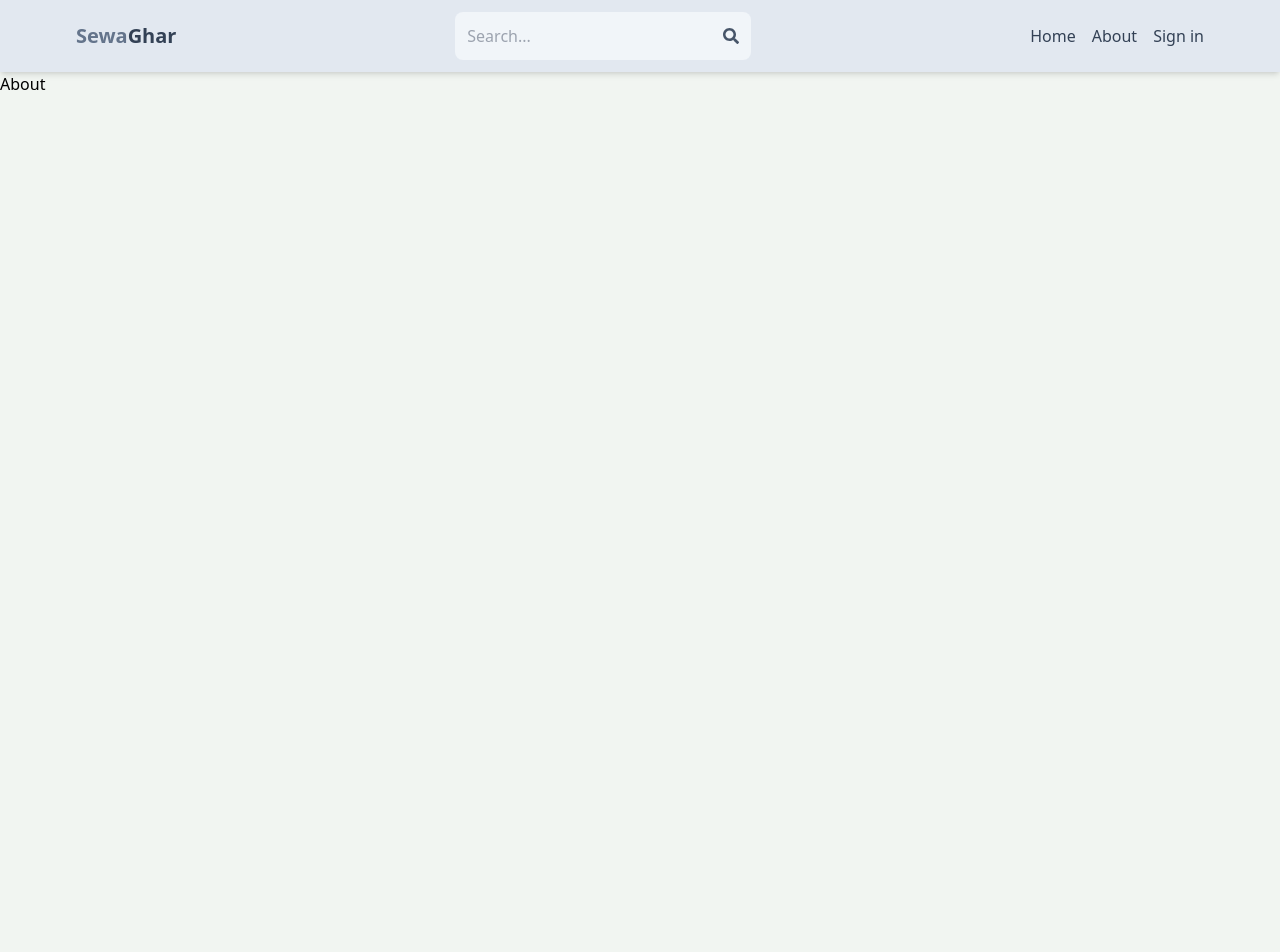
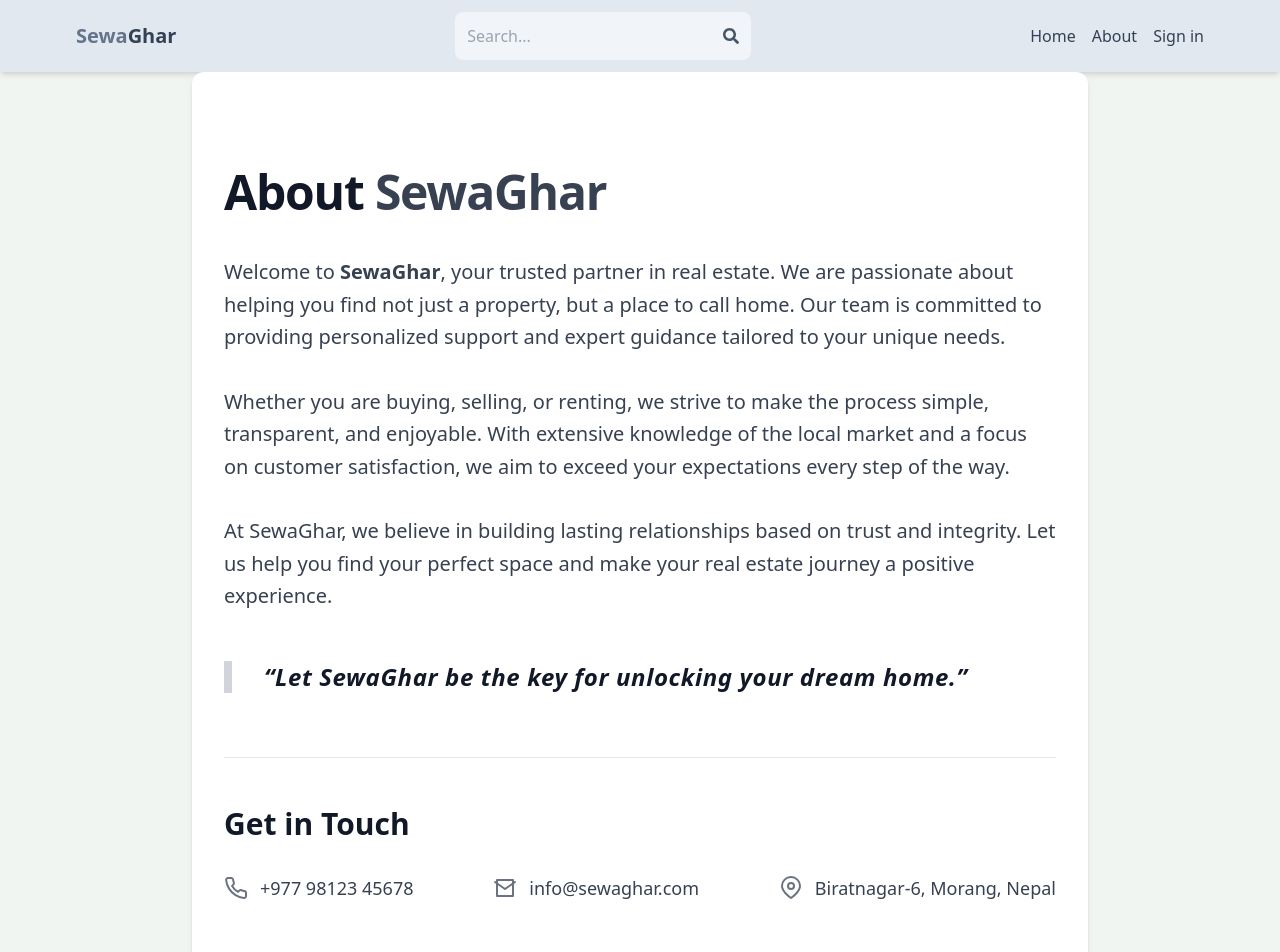
Before and after one commit to Mern-estate/mern-estate, a React (Vite) app in the folder client/: page /about in a window 1280 px wide. Shown: the top 952 px of the page. Before the commit the page ends 800 px from the top, so only its background shows below. Built offline with nearby package versions, Linux system fonts and the light colour scheme; no server answers.

Commit message:
complete about page

```diff
--- a/client/src/pages/About.jsx
+++ b/client/src/pages/About.jsx
@@ -1,7 +1,101 @@
-import React from 'react'
+import React from 'react';
 
 export default function About() {
   return (
-    <div>About</div>
-  )
+    <div className="max-w-4xl mx-auto px-8 py-24 bg-white rounded-xl shadow-md">
+      <div className="opacity-0 animate-fadeIn animation-delay-200">
+        <h1 className="text-5xl font-extrabold mb-10 text-gray-900 tracking-tight">
+          About <span className="text-gray-700">SewaGhar</span>
+        </h1>
+
+        <p className="mb-8 text-xl text-gray-700 leading-relaxed">
+          Welcome to <strong>SewaGhar</strong>, your trusted partner in real estate. We are passionate about helping you find not just a property, but a place to call home. Our team is committed to providing personalized support and expert guidance tailored to your unique needs.
+        </p>
+
+        <p className="mb-8 text-xl text-gray-700 leading-relaxed">
+          Whether you are buying, selling, or renting, we strive to make the process simple, transparent, and enjoyable. With extensive knowledge of the local market and a focus on customer satisfaction, we aim to exceed your expectations every step of the way.
+        </p>
+
+        <p className="mb-12 text-xl text-gray-700 leading-relaxed">
+          At SewaGhar, we believe in building lasting relationships based on trust and integrity. Let us help you find your perfect space and make your real estate journey a positive experience.
+        </p>
+
+        <blockquote className="text-gray-900 italic border-l-8 border-gray-300 pl-8 text-2xl font-semibold tracking-wide mb-16">
+          “Let <strong>SewaGhar</strong> be the key for unlocking your dream home.”
+        </blockquote>
+
+        {/* Contact Us Section */}
+        <div className="border-t border-gray-200 pt-12">
+          <h2 className="text-3xl font-semibold text-gray-900 mb-8">Get in Touch</h2>
+
+          <div className="flex flex-col md:flex-row md:justify-between md:space-x-12 text-gray-700 text-lg">
+            <div className="flex items-center mb-6 md:mb-0">
+              <svg
+                className="w-6 h-6 mr-3 text-gray-500"
+                fill="none"
+                stroke="currentColor"
+                strokeWidth="2"
+                strokeLinecap="round"
+                strokeLinejoin="round"
+                viewBox="0 0 24 24"
+                aria-hidden="true"
+              >
+                <path d="M22 16.92v3a2 2 0 0 1-2.18 2 19.86 19.86 0 0 1-8.63-3.07 19.5 19.5 0 0 1-6-6 19.86 19.86 0 0 1-3.07-8.67A2 2 0 0 1 4.11 2h3a2 2 0 0 1 2 1.72 12.44 12.44 0 0 0 .7 2.81 2 2 0 0 1-.45 2.11L8.09 9.91a16 16 0 0 0 6 6l1.27-1.27a2 2 0 0 1 2.11-.45 12.44 12.44 0 0 0 2.81.7A2 2 0 0 1 22 16.92z" />
+              </svg>
+              +977 98123 45678
+            </div>
+
+            <div className="flex items-center mb-6 md:mb-0">
+              <svg
+                className="w-6 h-6 mr-3 text-gray-500"
+                fill="none"
+                stroke="currentColor"
+                strokeWidth="2"
+                strokeLinecap="round"
+                strokeLinejoin="round"
+                viewBox="0 0 24 24"
+                aria-hidden="true"
+              >
+                <path d="M4 4h16v16H4z" />
+                <polyline points="22,6 12,13 2,6" />
+              </svg>
+              info@sewaghar.com
+            </div>
+
+            <div className="flex items-center">
+              <svg
+                className="w-6 h-6 mr-3 text-gray-500"
+                fill="none"
+                stroke="currentColor"
+                strokeWidth="2"
+                strokeLinecap="round"
+                strokeLinejoin="round"
+                viewBox="0 0 24 24"
+                aria-hidden="true"
+              >
+                <path d="M21 10c0 6-9 12-9 12s-9-6-9-12a9 9 0 0 1 18 0z" />
+                <circle cx="12" cy="10" r="3" />
+              </svg>
+              Biratnagar-6, Morang, Nepal
+            </div>
+          </div>
+        </div>
+      </div>
+
+      <style>
+        {`
+          @keyframes fadeIn {
+            from { opacity: 0; transform: translateY(12px); }
+            to { opacity: 1; transform: translateY(0); }
+          }
+          .animate-fadeIn {
+            animation: fadeIn 1s ease forwards;
+          }
+          .animation-delay-200 {
+            animation-delay: 0.2s;
+          }
+        `}
+      </style>
+    </div>
+  );
 }
```
